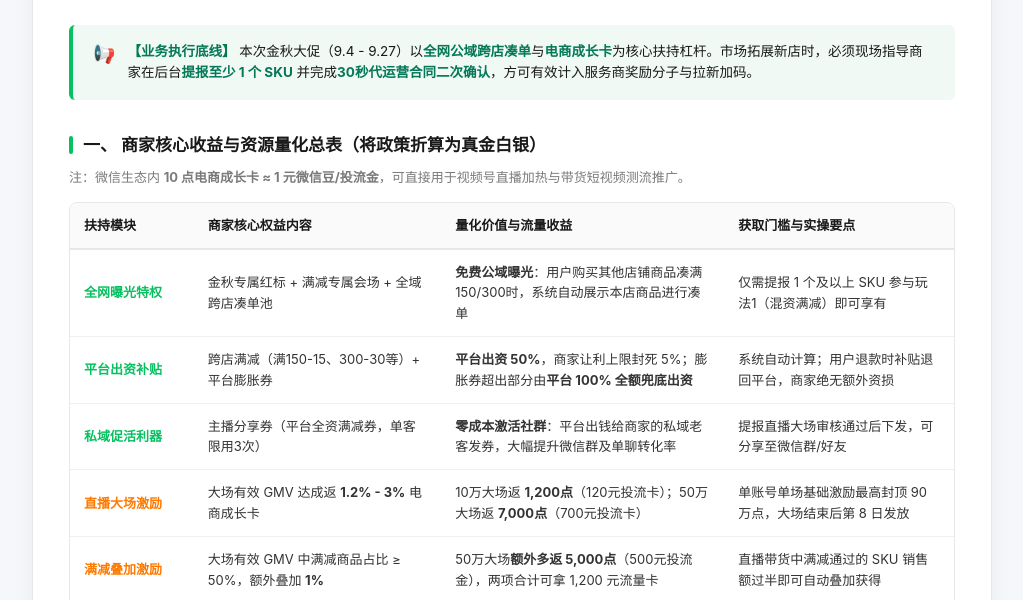
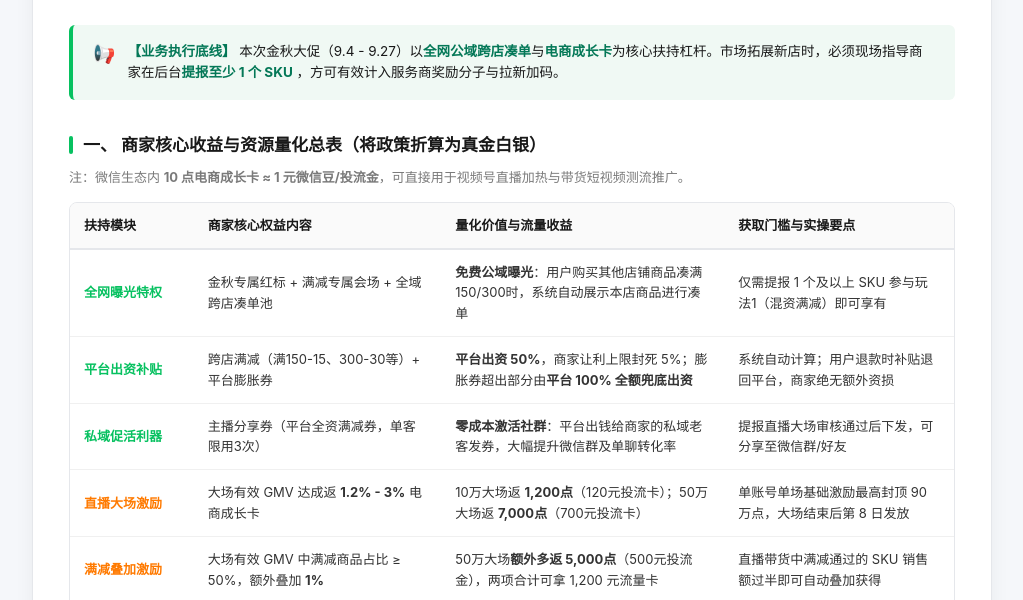
Before and after one commit to liyunokr1107-jpg/46, a plain HTML site: page index.html in a window 1280 px wide. Shown: the part 199-799 px from the top of the page, without its empty margins (128-1151 px from the left). Drawn offline with Linux system fonts and the light colour scheme.

Commit message:
Update index.html

```diff
--- a/index.html
+++ b/index.html
@@ -188,7 +188,7 @@
         <div class="notice-card">
             <div class="notice-icon">📢</div>
             <div class="notice-text">
-                <b>【业务执行底线】</b> 本次金秋大促（9.4 - 9.27）以<b>全网公域跨店凑单</b>与<b>电商成长卡</b>为核心扶持杠杆。市场拓展新店时，必须现场指导商家在后台<b>提报至少 1 个 SKU</b> 并完成<b>30秒代运营合同二次确认</b>，方可有效计入服务商奖励分子与拉新加码。
+                <b>【业务执行底线】</b> 本次金秋大促（9.4 - 9.27）以<b>全网公域跨店凑单</b>与<b>电商成长卡</b>为核心扶持杠杆。市场拓展新店时，必须现场指导商家在后台<b>提报至少 1 个 SKU</b> </b>，方可有效计入服务商奖励分子与拉新加码。
             </div>
         </div>
 
```
